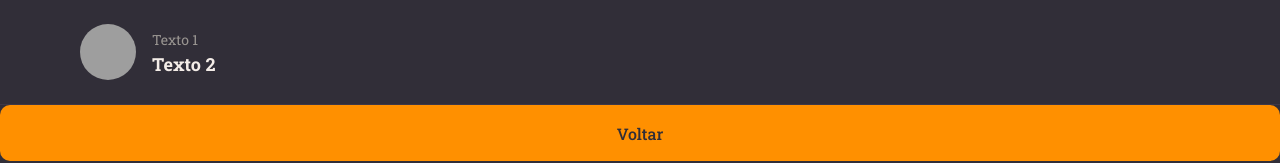
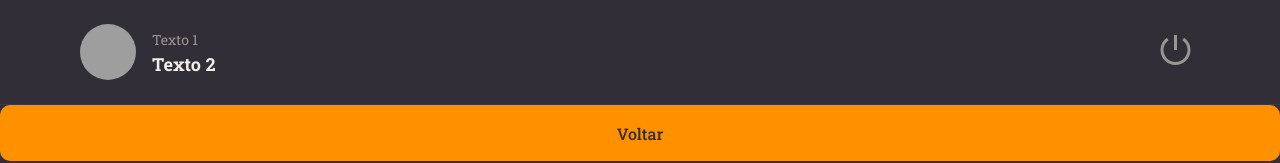
Before and after one commit to LKaua22k/RocketNotes---React, a React (Vite) app: page / in a window 1280 px wide. Shown: the top 163 px of the page. Built offline with nearby package versions, Linux system fonts and the light colour scheme; grey boxes are pictures that could not be loaded.

Commit message:
Instalando e utilizando o react icons :tada:

```diff
--- a/package.json
+++ b/package.json
@@ -12,6 +12,7 @@
   "dependencies": {
     "react": "^18.2.0",
     "react-dom": "^18.2.0",
+    "react-icons": "^4.11.0",
     "styled-components": "^6.1.0"
   },
   "devDependencies": {
--- a/src/Components/Header/index.jsx
+++ b/src/Components/Header/index.jsx
@@ -1,4 +1,5 @@
-import {Container , Profile} from './style'
+import { RiShutDownLine } from 'react-icons/ri'
+import {Container , Profile, Logout} from './style'
 
 export function Header(){
     return(
@@ -10,6 +11,10 @@ export function Header(){
                     <strong>Texto 2</strong>
                 </div>
             </Profile>
+
+            <Logout>
+                <RiShutDownLine />
+            </Logout>
            </Container>
         )
 }
--- a/src/Components/Header/style.js
+++ b/src/Components/Header/style.js
@@ -42,4 +42,17 @@ export const Profile = styled.div`
             color: ${({theme}) => theme.COLORS.WHITE};
         }
     }
+
+
+`
+export const Logout = styled.button`
+    background:none;
+    border: none;
+
+    > svg {
+        width: 49px;
+        height: 36px;
+        color: ${({ theme }) => theme.COLORS.GRAY_100};
+    }
 `;
+;
```
Also changed, not shown: 1 other file (tests, documents, lock files or other folders).
